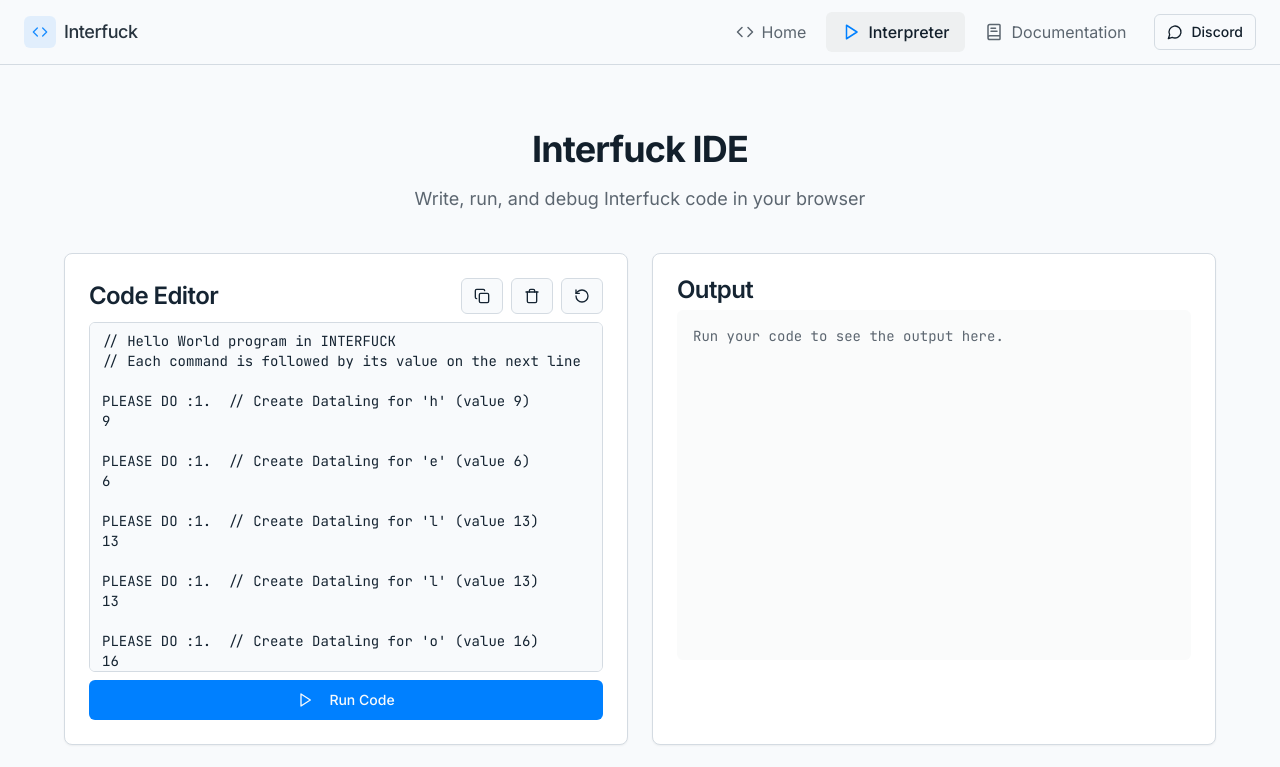
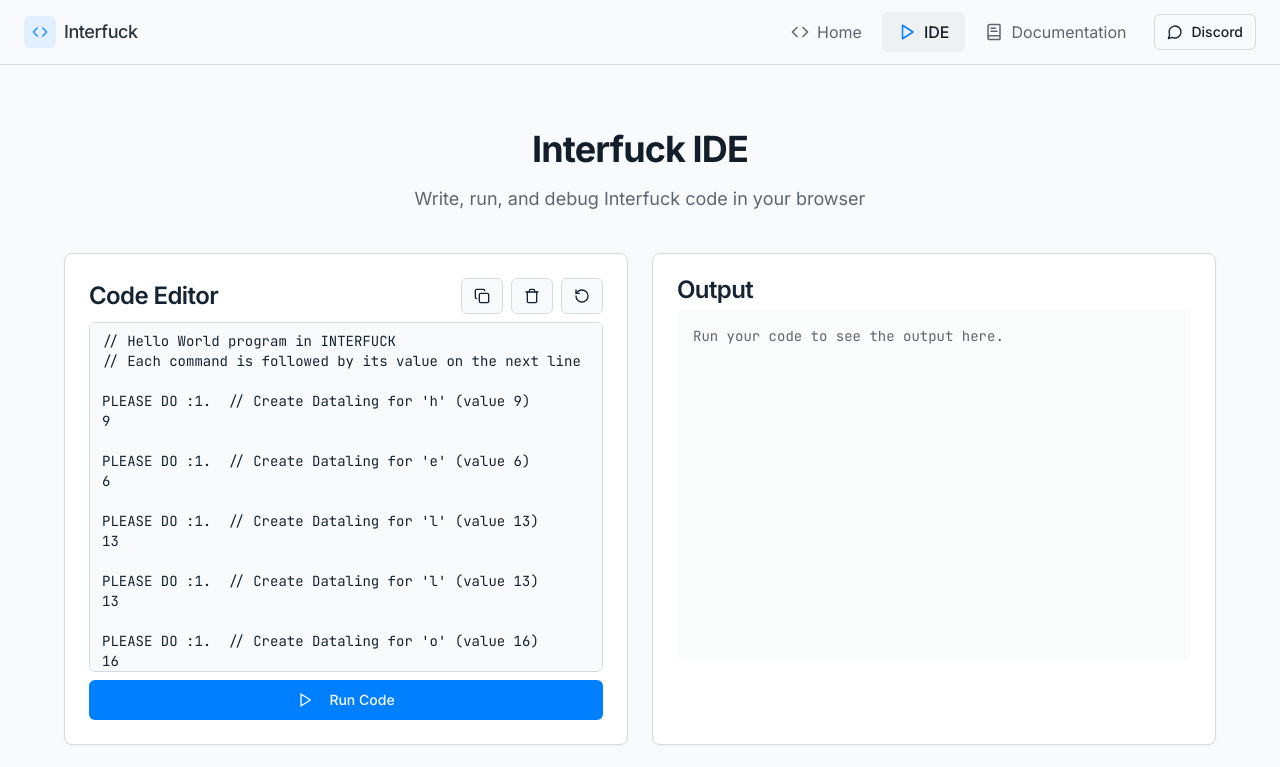
Before and after one commit to Wicin-134/HTCL-IDE, a React (Vite) app: page /try in a window 1280 px wide. Shown: the top 767 px of the page. Built offline with nearby package versions, Linux system fonts and the light colour scheme.

Commit message:
Fix layout navigation labels
Corrected the navigation labels in the layout to remove the incorrect "Interpreter" reference.

```diff
--- a/src/components/Layout.tsx
+++ b/src/components/Layout.tsx
@@ -1,3 +1,4 @@
+
 import React, { useState } from "react";
 import { Link, useLocation } from "react-router-dom";
 import { cn } from "@/lib/utils";
@@ -50,7 +51,7 @@ const Layout = ({
           {/* Desktop Navigation */}
           <nav className="hidden md:flex items-center gap-1">
             <NavItem to="/" icon={<Code />} label="Home" exact />
-            <NavItem to="/try" icon={<Play />} label="Interpreter" />
+            <NavItem to="/try" icon={<Play />} label="IDE" />
             <NavItem to="/docs" icon={<BookText />} label="Documentation" />
 
             <a href="https://discord.gg/4VbEjuSF" target="_blank" rel="noopener noreferrer" className="ml-2">
@@ -70,7 +71,7 @@ const Layout = ({
         {/* Mobile Navigation */}
         {mobileMenuOpen && <nav className="md:hidden px-4 py-4 border-t flex flex-col gap-1 animate-fade-in">
             <NavItem to="/" icon={<Code />} label="Home" exact />
-            <NavItem to="/try" icon={<Play />} label="Interpreter" />
+            <NavItem to="/try" icon={<Play />} label="IDE" />
             <NavItem to="/docs" icon={<BookText />} label="Documentation" />
 
             <a href="https://discord.gg/4VbEjuSF" target="_blank" rel="noopener noreferrer" className="mt-2">
```
